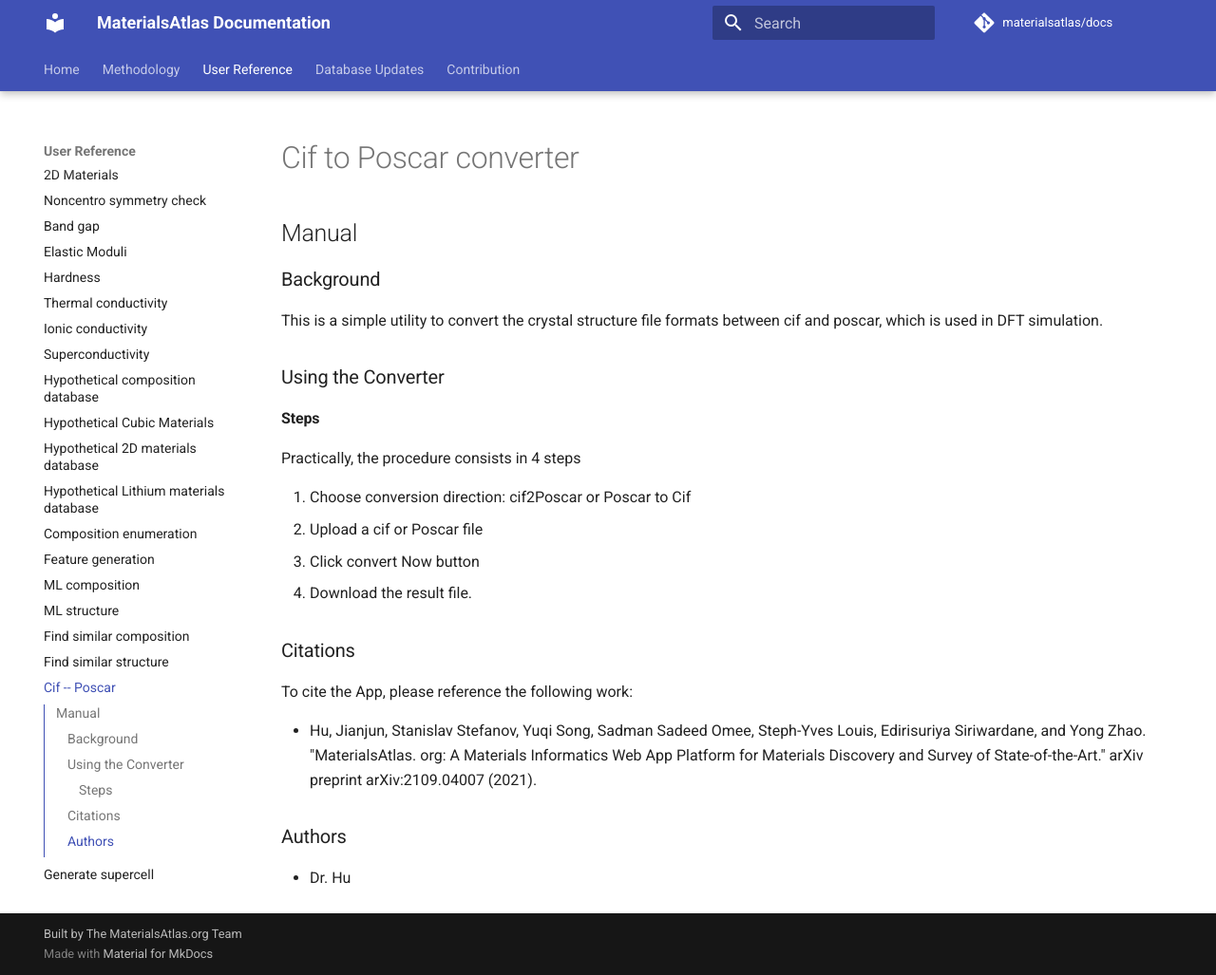
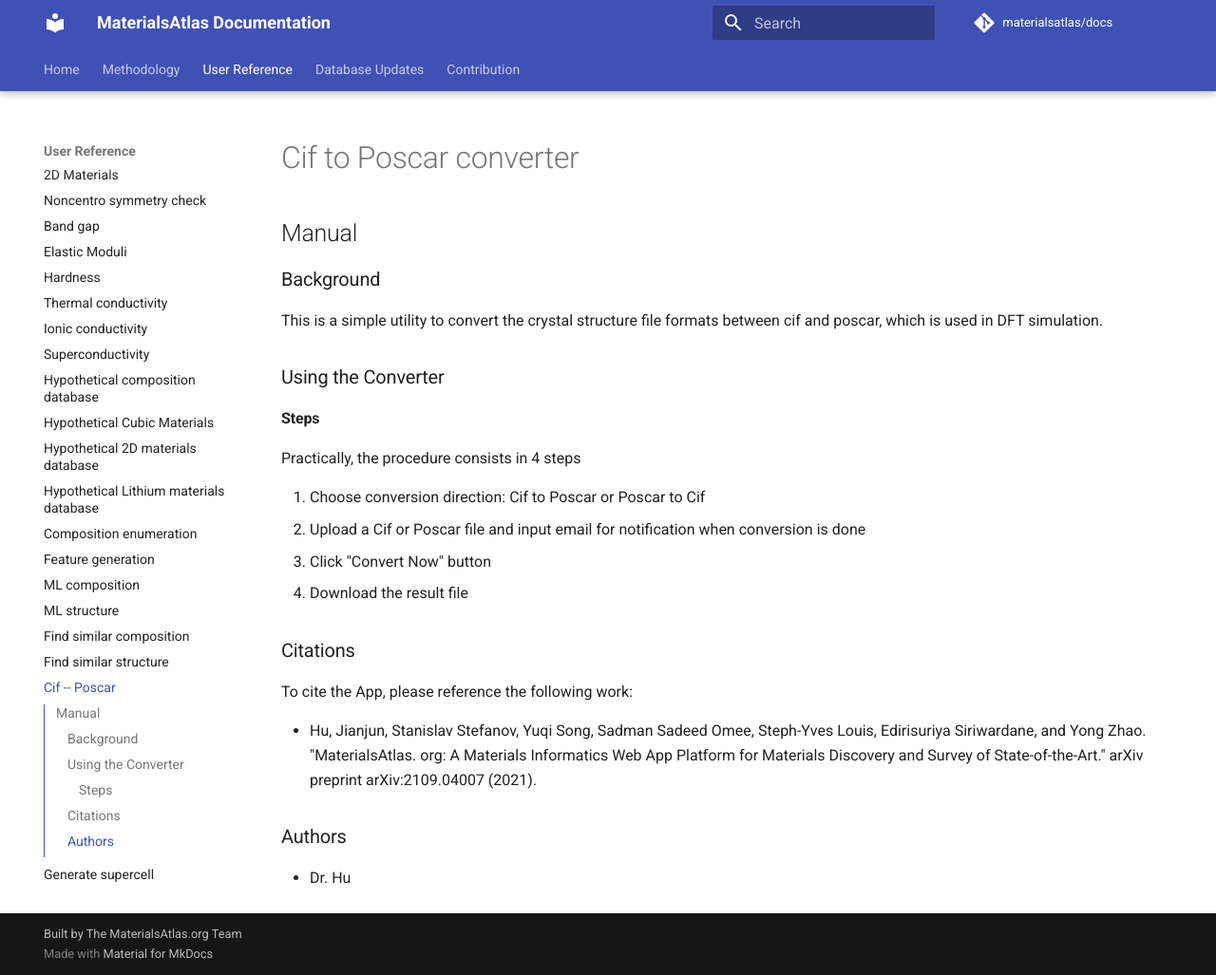
Before and after one commit to usccolumbia/materialsatlas, an MkDocs documentation site: the page built from docs/user-guide/cif-poscar-convert.md, in a window 1280 px wide and 1027 px high. Shown: the whole window at 95% size. Built offline with MkDocs 1.6.1 and Material for MkDocs 9.7.7, drawn with Linux system fonts in a browser that asks for light colours; comment, search, counter and statistics services are not loaded.

Commit message:
Update cif-poscar-convert.md

```diff
--- a/docs/user-guide/cif-poscar-convert.md
+++ b/docs/user-guide/cif-poscar-convert.md
@@ -7,19 +7,16 @@
 
 This is a simple utility to convert the crystal structure file formats between cif and poscar, which is used in DFT simulation.
 
-
-
-
 ### Using the Converter
 
 #### Steps
 
 Practically, the procedure consists in 4 steps
 
-1. Choose conversion direction:   cif2Poscar or Poscar to Cif
-2. Upload a cif or Poscar file
-3. Click convert Now button
-4. Download the result file.
+1. Choose conversion direction: Cif to Poscar or Poscar to Cif
+2. Upload a Cif or Poscar file and input email for notification when conversion is done
+3. Click "Convert Now" button
+4. Download the result file
 
 
 ### Citations
```
